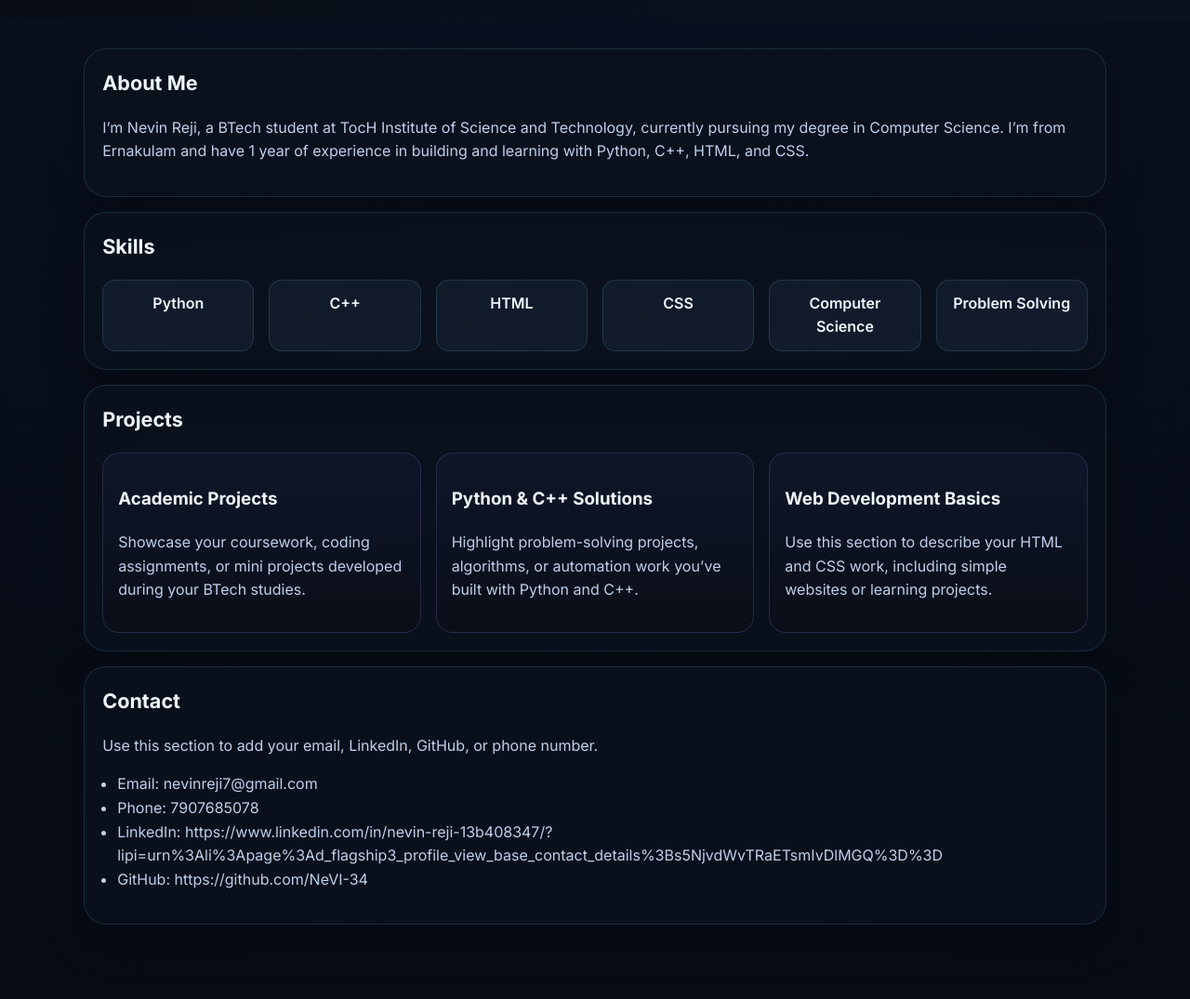
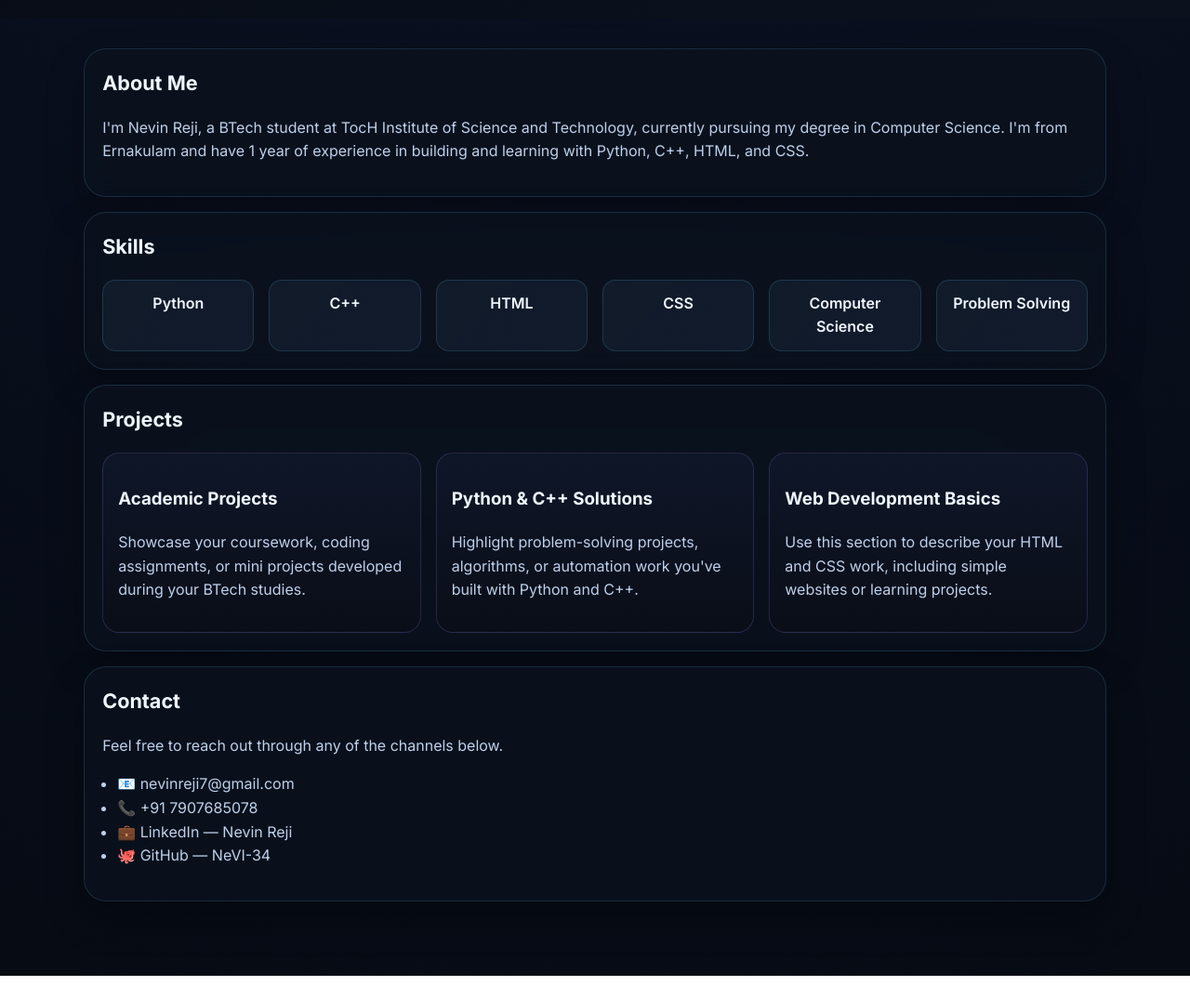
Before and after one commit to NeVI-34/myprofile, a plain HTML site: page index.html in a window 1280 px wide. Shown: the part 780-1855 px from the top of the page at 93% size. After the commit the page ends 1830 px from the top, so only its background shows below. Drawn offline with Linux system fonts and the light colour scheme.

Commit message:
Update index.html

```diff
--- a/index.html
+++ b/index.html
@@ -26,9 +26,9 @@
 
       <section class="hero-content container" id="top">
         <p class="eyebrow">Portfolio Website</p>
-        <h1>Hi, I’m <span>Nevin Reji</span>.</h1>
+        <h1>Hi, I'm <span>Nevin Reji</span>.</h1>
         <p class="lead">BTech student at TocH Institute of Science and Technology | Computer Science | Python, C++, HTML, CSS</p>
-        <a class="button" href="#contact">Let’s connect</a>
+        <a class="button" href="#contact">Let's connect</a>
       </section>
     </header>
 
@@ -36,8 +36,8 @@
       <section id="about" class="card">
         <h2>About Me</h2>
         <p>
-          I’m Nevin Reji, a BTech student at TocH Institute of Science and Technology, currently pursuing my degree in Computer Science.
-          I’m from Ernakulam and have 1 year of experience in building and learning with Python, C++, HTML, and CSS.
+          I'm Nevin Reji, a BTech student at TocH Institute of Science and Technology, currently pursuing my degree in Computer Science.
+          I'm from Ernakulam and have 1 year of experience in building and learning with Python, C++, HTML, and CSS.
         </p>
       </section>
 
@@ -62,7 +62,7 @@
           </article>
           <article class="project-card">
             <h3>Python & C++ Solutions</h3>
-            <p>Highlight problem-solving projects, algorithms, or automation work you’ve built with Python and C++.</p>
+            <p>Highlight problem-solving projects, algorithms, or automation work you've built with Python and C++.</p>
           </article>
           <article class="project-card">
             <h3>Web Development Basics</h3>
@@ -73,12 +73,28 @@
 
       <section id="contact" class="card contact-card">
         <h2>Contact</h2>
-        <p>Use this section to add your email, LinkedIn, GitHub, or phone number.</p>
+        <p>Feel free to reach out through any of the channels below.</p>
         <ul class="contact-list">
-          <li>Email: nevinreji7@gmail.com</li>
-          <li>Phone: 7907685078</li>
-          <li>LinkedIn: https://www.linkedin.com/in/nevin-reji-13b408347/?lipi=urn%3Ali%3Apage%3Ad_flagship3_profile_view_base_contact_details%3Bs5NjvdWvTRaETsmIvDlMGQ%3D%3D</li>
-          <li>GitHub: https://github.com/NeVI-34</li>
+          <li>
+            <a href="mailto:nevinreji7@gmail.com">
+              📧 nevinreji7@gmail.com
+            </a>
+          </li>
+          <li>
+            <a href="tel:+917907685078">
+              📞 +91 7907685078
+            </a>
+          </li>
+          <li>
+            <a href="https://www.linkedin.com/in/nevin-reji-13b408347/" target="_blank" rel="noopener noreferrer">
+              💼 LinkedIn — Nevin Reji
+            </a>
+          </li>
+          <li>
+            <a href="https://github.com/NeVI-34" target="_blank" rel="noopener noreferrer">
+              🐙 GitHub — NeVI-34
+            </a>
+          </li>
         </ul>
       </section>
     </main>
```
